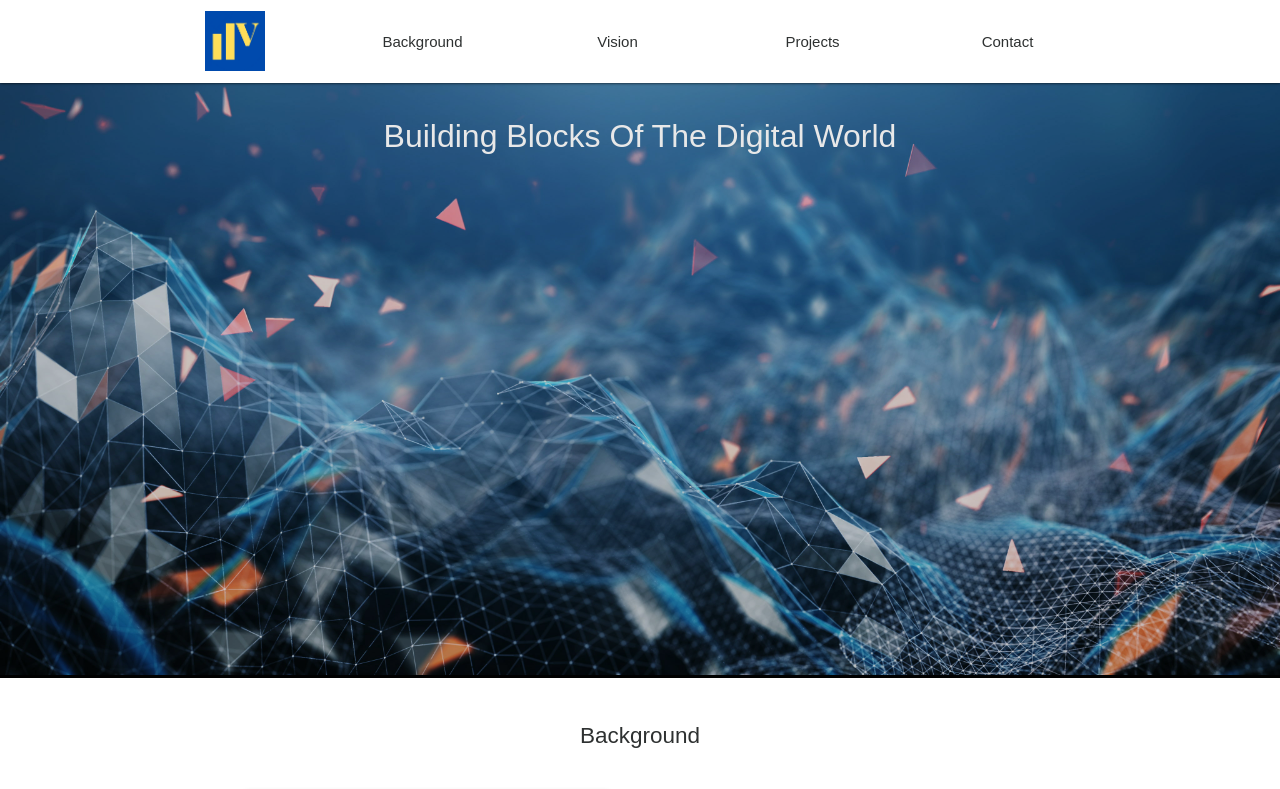
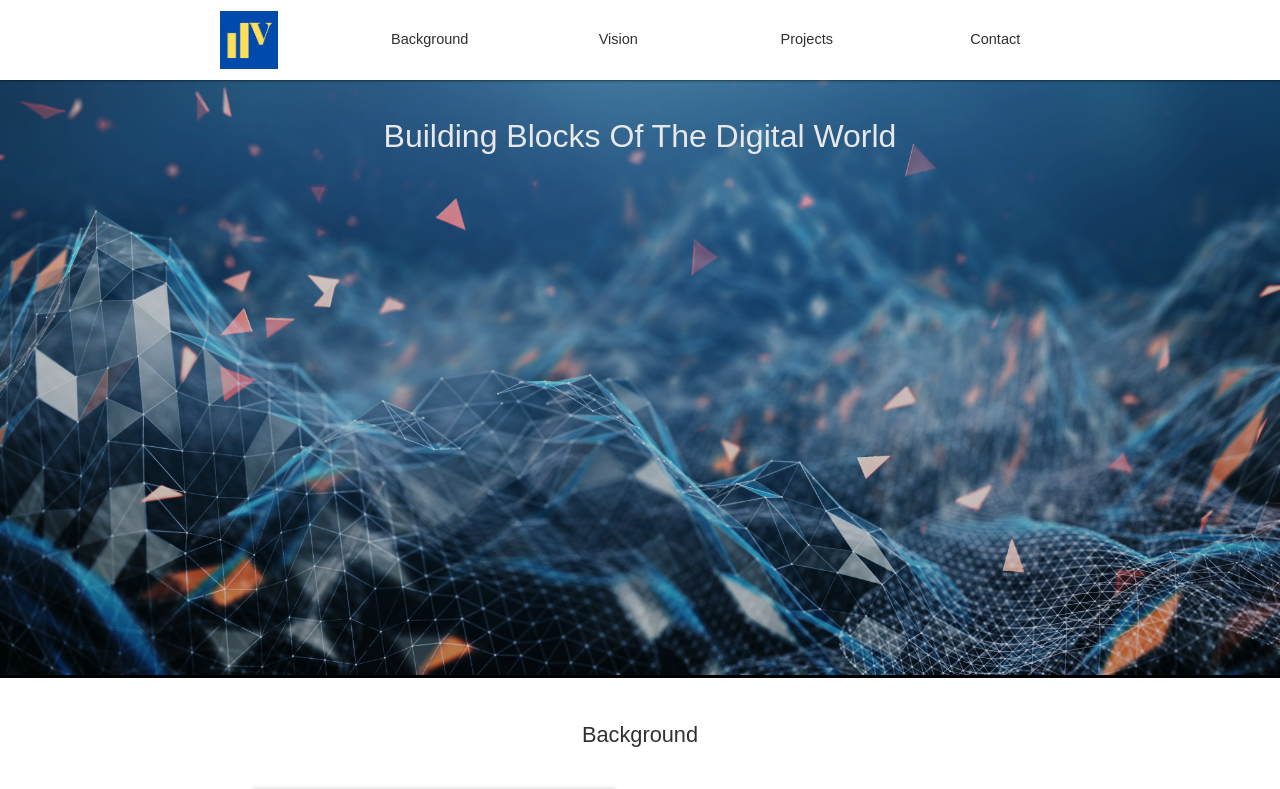
Before and after one commit to natephi/natephi.github.io, a plain HTML site: page index.html in a window 1280 px wide. Shown: the top 789 px of the page. Drawn offline with Linux system fonts and the light colour scheme; a web font is replaced by a local one.

Commit message:
changing font to less letter spacing style

```diff
--- a/resources/css/reset.css
+++ b/resources/css/reset.css
@@ -1,16 +1,14 @@
 html {
   box-sizing: border-box;
-    font-size: 15px;
+    font-size: 14.5px;
     color: rgba(46, 49, 49, 1);
-    font-family: "Lexend Mega", sans-serif;
+    font-family: "Andalé Mono", sans-serif;
     --main-header-primary-color: white;
     --main-header-secondary-color: white;
     --main-header-tertiary-color: white;
     --main-header-quaternary-color: rgba(46, 49, 49, 1);
     --main-header-shadow-color: rgba(0, 0, 0, 0.9);
-    --main-header-font-family: "Lexend Mega", sans-serif;
-    --main-header-menu-button-height: 2rem;
-    --main-header-menu-button-width: 9rem;
+    --main-header-font-family: "Andalé Mono", sans-serif;
     --main-header-transition: all 0.35s ease
   }
 
@@ -34,31 +32,3 @@ html {
     max-width: 100%;
     height: auto;
   }
-
-/* vietnamese */
-@font-face {
-  font-family: 'Lexend Mega';
-  font-style: normal;
-  font-weight: 400;
-  font-display: swap;
-  src: url(https://fonts.gstatic.com/s/lexendmega/v4/qFdA35aBi5JtHD41zSTFEs7C4howig.woff2) format('woff2');
-  unicode-range: U+0102-0103, U+0110-0111, U+0128-0129, U+0168-0169, U+01A0-01A1, U+01AF-01B0, U+1EA0-1EF9, U+20AB;
-}
-/* latin-ext */
-@font-face {
-  font-family: 'Lexend Mega';
-  font-style: normal;
-  font-weight: 400;
-  font-display: swap;
-  src: url(https://fonts.gstatic.com/s/lexendmega/v4/qFdA35aBi5JtHD41zSTFEs7D4howig.woff2) format('woff2');
-  unicode-range: U+0100-024F, U+0259, U+1E00-1EFF, U+2020, U+20A0-20AB, U+20AD-20CF, U+2113, U+2C60-2C7F, U+A720-A7FF;
-}
-/* latin */
-@font-face {
-  font-family: 'Lexend Mega';
-  font-style: normal;
-  font-weight: 400;
-  font-display: swap;
-  src: url(https://fonts.gstatic.com/s/lexendmega/v4/qFdA35aBi5JtHD41zSTFEs7N4ho.woff2) format('woff2');
-  unicode-range: U+0000-00FF, U+0131, U+0152-0153, U+02BB-02BC, U+02C6, U+02DA, U+02DC, U+2000-206F, U+2074, U+20AC, U+2122, U+2191, U+2193, U+2212, U+2215, U+FEFF, U+FFFD;
-}
--- a/resources/css/style.css
+++ b/resources/css/style.css
@@ -11,7 +11,7 @@
     width: 100%;
     box-shadow:0 0 3px var(--main-header-shadow-color);
     transition: var(--main-header-transition);
-    }
+}
 
 .container {
     display: flex;
@@ -39,8 +39,8 @@
     justify-content:center;
     background:var(--main-header-secondary-color);
     color:var(--main-header-quaternary-color);
-    width:var(--main-header-menu-button-width);
-    height:var(--main-header-menu-button-height);
+    width: 9rem;
+    height: 2rem;
     border-radius:5px;
     transition:var(--main-header-transition);
     text-decoration:none
@@ -68,7 +68,7 @@
     top:80px;
     left:0;
     background:var(--main-header-secondary-color);
-    overflow:hidden;
+    overflow: hidden;
     transition:var(--main-header-transition);
     box-shadow:0 0 3px var(--main-header-shadow-color);
 
@@ -123,25 +123,9 @@ header img {
 
 }
 
-header nav {
-    grid-column: 3 / 13;
-    display: flex;
-    justify-content: space-evenly;
-    align-items: center;
-    gap: 5rem;
-    z-index: 2;
-
-   }
-
    header a {
        text-decoration: none;
-   }
-
-   main {
-       grid-column: 1 / 13;
-       grid-row: 2 / auto;
-   }
-
+}
 
 
    .image-container {
@@ -290,7 +274,7 @@ footer nav {
 }
 
 /* Desktop */
-@media only screen and (min-width: 979px) {
+@media all and (min-width: 979px) {
     .main-header-menu {
     display: flex;
 }
@@ -375,11 +359,10 @@ header img {
 }
 
 /* Mobile */
-@media only screen and (max-width: 979px) {
+@media all and (max-width: 979px) {
     .container {
         gap: 4rem;
     }
-
 
 
 
```
